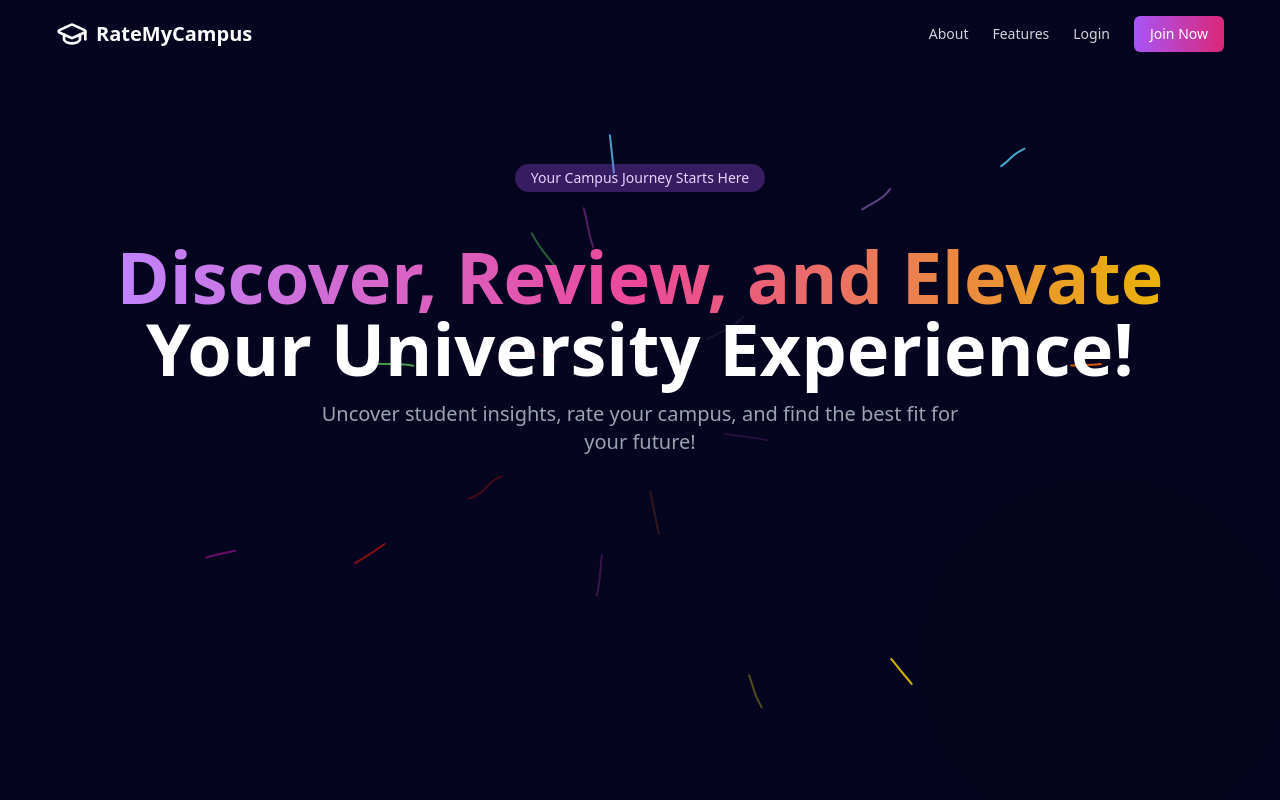
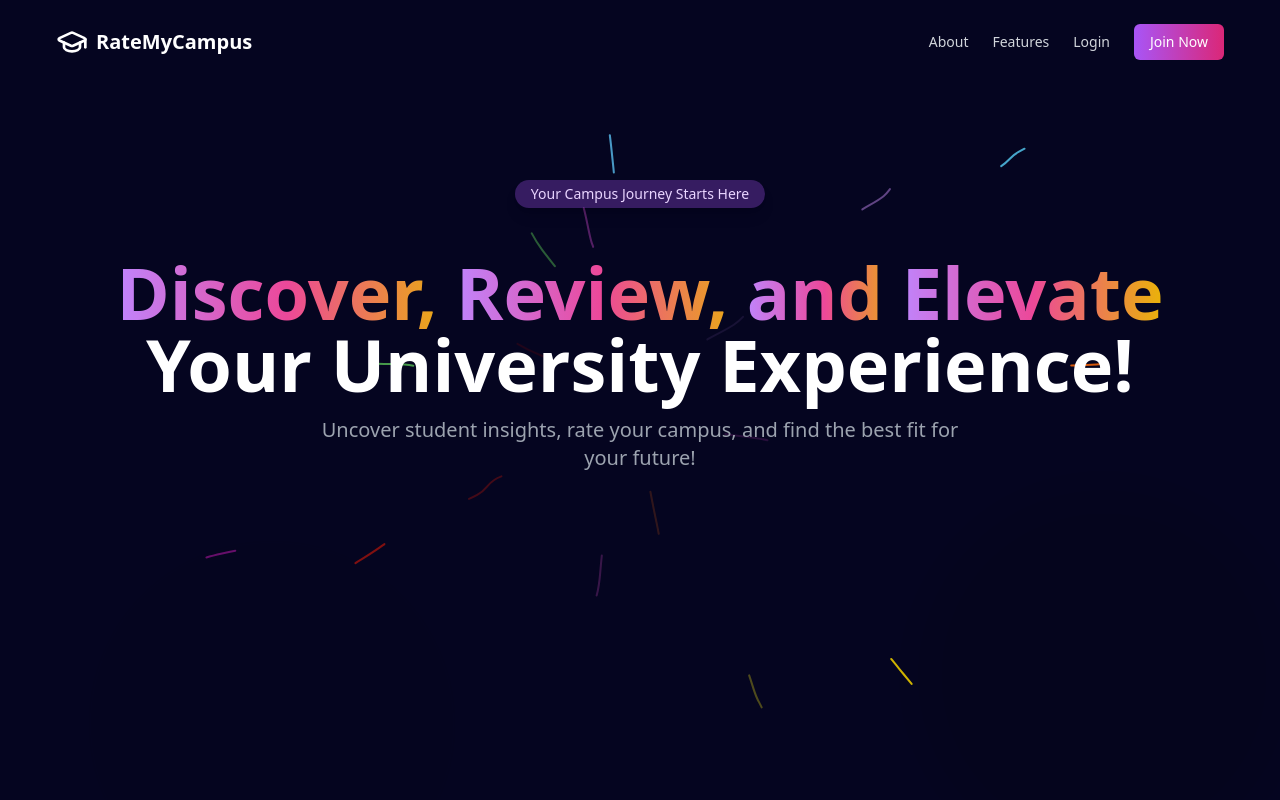
Before and after one commit to shahzaib-afzal/ratemycampus, a React (Vite) app in the folder client/: page / in a window 1280 px wide. Shown: the top 800 px of the page. Built offline with nearby package versions, Linux system fonts and the light colour scheme.

Commit message:
feat: Add animation to headline in LandingPage

```diff
--- a/client/src/@/components/ui/Navbar.tsx
+++ b/client/src/@/components/ui/Navbar.tsx
@@ -2,7 +2,7 @@ import { GraduationCap } from "lucide-react";
 
 export default function Navbar() {
   return (
-    <nav className="sticky top-0 z-50 flex items-center justify-between px-6 py-4 mx-8 bg-[#050520]">
+    <nav className="sticky top-0 z-50 flex items-center justify-between px-6 py-6 mx-8 bg-[#050520]">
       <div className="flex items-center space-x-2">
         <GraduationCap className="h-8 w-8" />
         <span className="text-xl font-bold text-white">RateMyCampus</span>
--- /dev/null
+++ b/client/src/@/components/ui/text-generate-effect.tsx
@@ -0,0 +1,54 @@
+import { useEffect } from "react";
+import { motion, stagger, useAnimate } from "framer-motion";
+import { cn } from "../../lib/utils";
+
+export const TextGenerateEffect = ({
+  words,
+  className,
+  filter = true,
+  duration = 1,
+  gradientClassName = "",
+}: {
+  words: string;
+  className?: string;
+  filter?: boolean;
+  duration?: number;
+  gradientClassName?: string;
+}) => {
+  const [scope, animate] = useAnimate();
+  let wordsArray = words.split(" ");
+
+  useEffect(() => {
+    animate(
+      "span",
+      {
+        opacity: 1,
+        filter: filter ? "blur(0px)" : "none",
+      },
+      {
+        duration: duration ? duration : 1,
+        delay: stagger(0.2),
+      }
+    );
+  }, [scope.current]);
+
+  const renderWords = () => {
+    return (
+      <motion.div ref={scope} className="inline">
+        {wordsArray.map((word, idx) => (
+          <motion.span
+            key={word + idx}
+            className={cn("opacity-0", gradientClassName)}
+            style={{
+              filter: filter ? "blur(10px)" : "none",
+            }}
+          >
+            {word}{" "}
+          </motion.span>
+        ))}
+      </motion.div>
+    );
+  };
+
+  return <div className={cn(className, "inline")}>{renderWords()}</div>;
+};
--- a/client/src/pages/LandingPage.tsx
+++ b/client/src/pages/LandingPage.tsx
@@ -8,6 +8,7 @@ import {
 } from "lucide-react";
 import Navbar from "../@/components/ui/Navbar";
 import { BackgroundLines } from "../@/components/ui/background-lines";
+import { TextGenerateEffect } from "@/@/components/ui/text-generate-effect";
 
 export default function LandingPage() {
   return (
@@ -26,9 +27,11 @@ export default function LandingPage() {
 
             <main className="text-center">
               <h1 className="text-5xl md:text-7xl font-bold mb-4 leading-tight">
-                <span className="text-transparent bg-clip-text bg-gradient-to-r from-purple-400 via-pink-500 to-yellow-500">
-                  Discover, Review, and Elevate
-                </span>{" "}
+                <TextGenerateEffect
+                  words="Discover, Review, and Elevate"
+                  className="text-5xl md:text-7xl font-bold mb-4 leading-tight"
+                  gradientClassName="text-transparent bg-clip-text bg-gradient-to-r from-purple-400 via-pink-500 to-yellow-500"
+                />
                 <br />
                 <span className="text-white">Your University Experience!</span>
               </h1>
```
